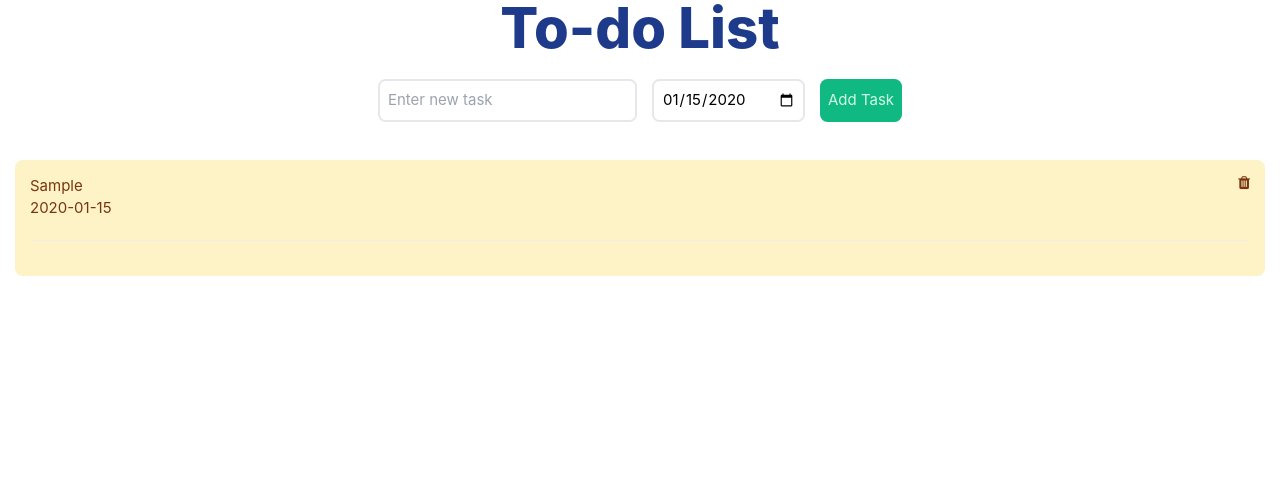
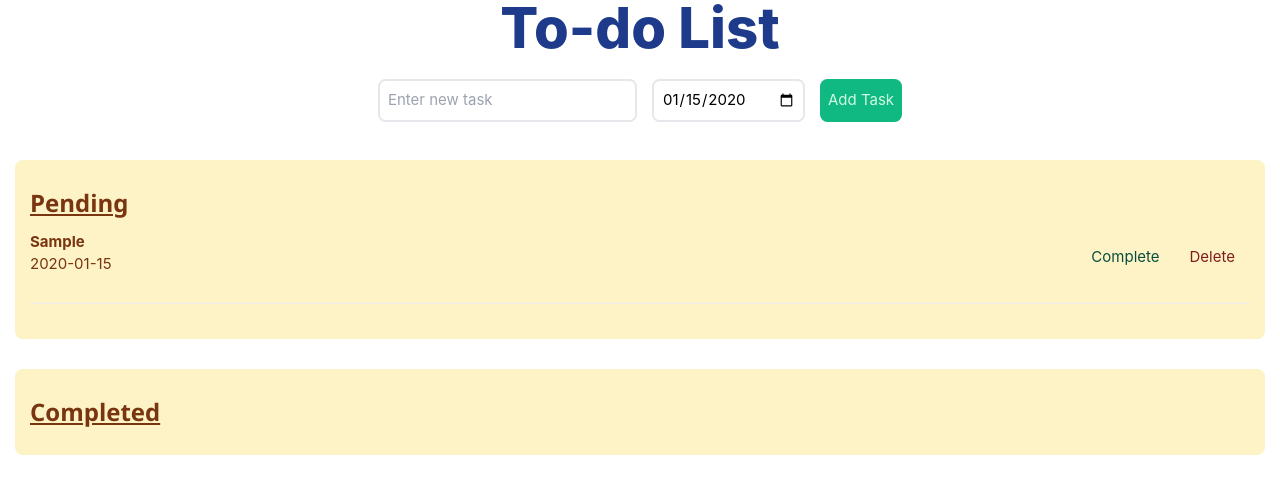
Before and after one commit to adityarai0705/to-do-list-proj, a React (Create React App) app: page / in a window 1280 px wide. Both pictures are taken after typing "Sample", "2020-01-15" into the empty fields and a click on the button "Add Task". Shown: the top 494 px of the page. Built offline with nearby package versions, Linux system fonts and the light colour scheme.

Commit message:
Deleted manifest.json and added seperate places for pending and completed tasks.

```diff
--- a/src/App.js
+++ b/src/App.js
@@ -31,6 +31,20 @@ function App() {
         return index !== curIndex;
       });
     });
+
+  };
+
+  const completeElement = (index) => {
+    console.log( "Complete");
+    const newList = list.map((curElement, curIndex) => {
+      if( curIndex === index){
+        curElement[ 2] = true;
+        return curElement;
+      }else{
+        return curElement;
+      }
+    });
+    setList( newList);
   };
 
   return (
@@ -45,29 +59,59 @@ function App() {
         <button className="m-2 p-2 bg-green-500 rounded-lg text-green-100 hover:bg-yellow-500 hover:text-yellow-100" onClick={addElement}>Add Task</button>
       </div>
 
+
       <div className="bg-yellow-100 m-4 rounded-lg p-4">
-
-
+        <h3 className="text-yellow-900 underline font-extrabold">Pending</h3>
         {
           list.map(
             (curElt, curIndex) => {
-                  return <>
+              return (curElt[ 2] === false ?
+              (<>
                 <div className="">
                   <div className="flex flex-row justify-between">
                     <div>
-                          <p className="text-yellow-900"> {curElt[ 0]} </p>
+                      <p className="text-yellow-900 font-bold"> {curElt[ 0]} </p>
                       <p className="text-yellow-900"> {curElt[ 1]} </p>
                     </div>
-                        <div className="fa fa-trash hover:text-red-700 text-yellow-900" onClick={() => deleteElement( curIndex )}></div>
+                    <div className="flex flex-row">
+                      <div className="hover:text-green-100 hover:bg-green-800 text-green-900 rounded p-2 m-2 cursor-pointer" onClick={() => completeElement( curIndex )}>Complete</div>
+                      <div className="hover:text-red-100 hover:bg-red-800 text-red-900 rounded p-2 m-2 cursor-pointer" onClick={() => deleteElement( curIndex )}>Delete</div>
+                    </div>
+
                   </div>
                 </div>
                 <hr/>
-                  </>;
+              </>) : (<></>) );
             })
         }
+      </div>
 
 
+      <div className="bg-yellow-100 m-4 rounded-lg p-4">
+        <h3 className="text-yellow-900 underline font-extrabold">Completed</h3>
+        {
+          list.map(
+            (curElt, curIndex) => {
+              return (curElt[ 2] === true ?
+              (<>
+                <div className="">
+                  <div className="flex flex-row justify-between">
+                    <div>
+                      <p className="text-yellow-900 font-bold line-through"> {curElt[ 0]} </p>
+                      <p className="text-yellow-900"> {curElt[ 1]} </p>
                     </div>
+                    <div className="flex flex-row">
+                      <div className="hover:text-red-100 hover:bg-red-800 text-red-900 rounded p-2 m-2 cursor-pointer" onClick={() => deleteElement( curIndex )}>Delete</div>
+                    </div>
+
+                  </div>
+                </div>
+                <hr/>
+              </>) : (<></>) );
+            })
+        }
+        </div>
+
     </div>
    </>
   );
```
Also changed, not shown: public/manifest.json (deleted). Lines whose indentation alone changed are shown as unchanged.
